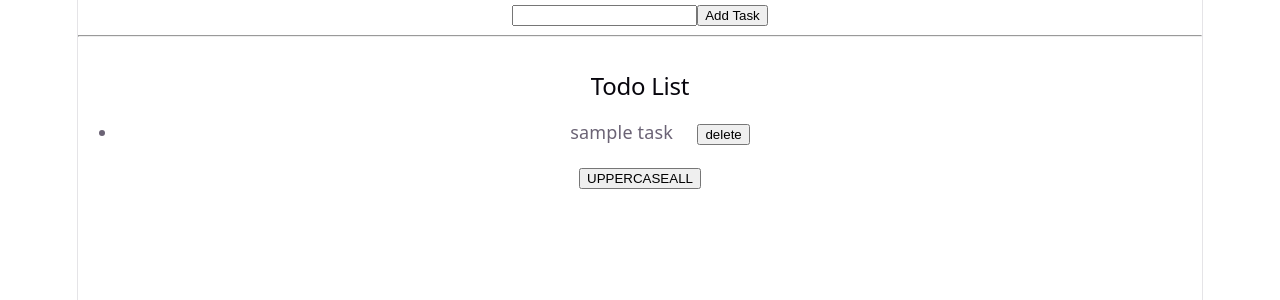
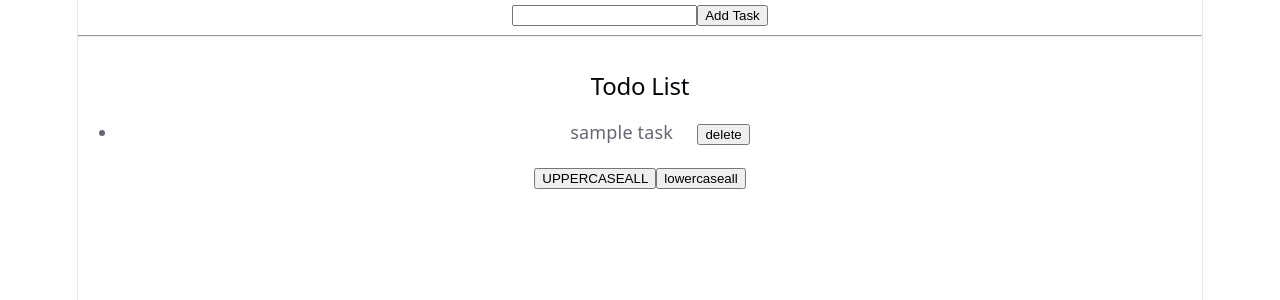
Before and after one commit to pritjon2002-beep/React, a React (Vite) app in the folder react-state2/: page / in a window 1280 px wide. Shown: the top 300 px of the page. Built offline with nearby package versions, Linux system fonts and the light colour scheme.

Commit message:
tolowercase all the todos

```diff
--- a/react-state2/src/TodoList.jsx
+++ b/react-state2/src/TodoList.jsx
@@ -3,7 +3,7 @@ import { v4 as uuidv4 } from "uuid";
 
 export default function TodoList(){
     const[todos , setTodos] = useState([{task:"sample task", id:uuidv4()}]);
-     const[inpTask, setInpTask] = useState();
+     const[inpTask, setInpTask] = useState("");
 
      let inputTask = (event)=>{
       setInpTask(event.target.value);
@@ -33,6 +33,17 @@ export default function TodoList(){
         })
      }
 
+     let toLowerCaseAll = ()=>{
+        setTodos((prevTodo)=>{
+            return prevTodo.map((todo)=>{
+                return{
+                    ...todo,
+                    task: todo.task.toLowerCase()
+                }
+            })
+        })
+     }
+
     return(
         <div>
             <input type="text" value={inpTask} onChange={inputTask} />
@@ -50,6 +61,7 @@ export default function TodoList(){
             </ul>
 
             <button onClick={toUpperCaseAll}>UPPERCASEALL</button>
+            <button onClick={toLowerCaseAll}>lowercaseall</button>
         </div>
     )
 }
```
